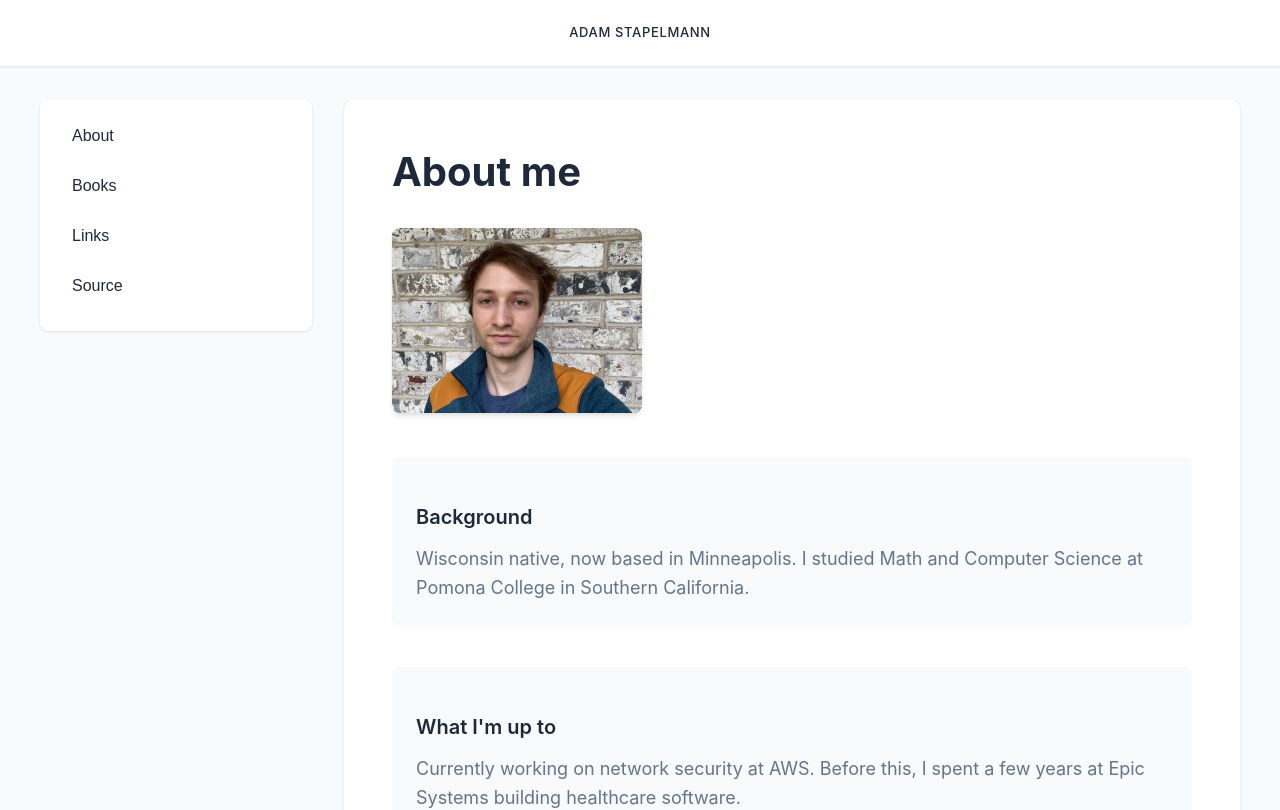
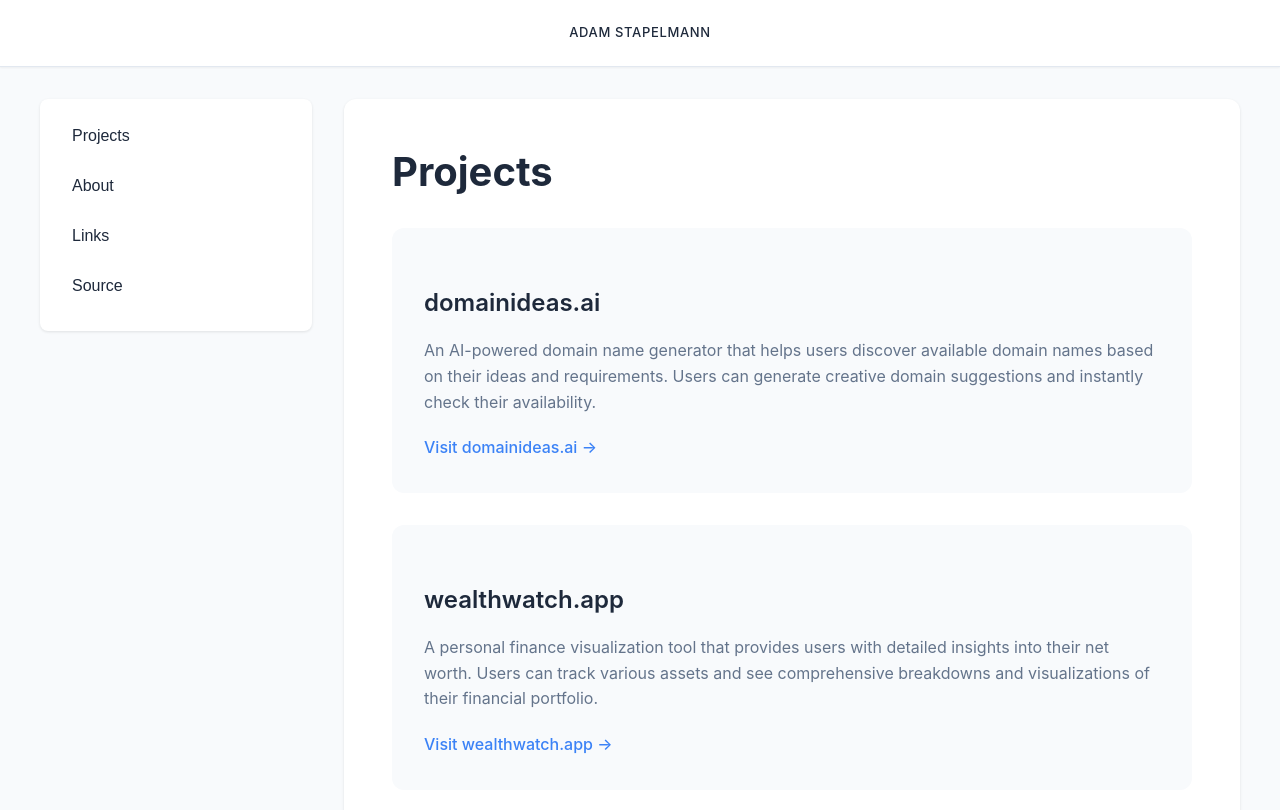
Before and after one commit to adamstapelmann/stapelmann-dev, a React (Create React App) app: page / in a window 1280 px wide. Shown: the top 810 px of the page. Built offline with nearby package versions, Linux system fonts and the light colour scheme.

Commit message:
Replace books page with projects

```diff
--- a/src/Main.tsx
+++ b/src/Main.tsx
@@ -2,15 +2,15 @@
 import { Switch, Route } from 'react-router-dom';
 
 import About from './pages/About';
-import Books from './pages/Books';
+import Projects from './pages/Projects';
 import Links from './pages/Links';
 
 const Main = () => {
   return (
     <Switch> {/* The Switch decides which component to show based on the current URL.*/}
-      <Route exact path='/' children={About}></Route>
-      <Route exact path='/about' children={About} ></Route>
-      <Route exact path="/books" children={Books}></Route>
+      <Route exact path='/' children={Projects}></Route>
+      <Route exact path='/about' children={About}></Route>
+      <Route exact path="/projects" children={Projects}></Route>
       <Route exact path="/links" children={Links}></Route>
     </Switch>
   );
--- a/src/components/NavPane.tsx
+++ b/src/components/NavPane.tsx
@@ -7,8 +7,8 @@
 function NavPane () {
     return (
         <div className="NavPane">
+          <NavButton text="Projects" link="/projects" />
           <NavButton text="About" link="/about" />
-          <NavButton text="Books" link="/books" />
           <NavButton text="Links" link="/links" />
           <NavButtonExternal text="Source" link="https://github.com/adamstapelmann/stapelmann-dev" />
         </div>
--- a/src/data/BookData.tsx
+++ /dev/null
@@ -1,53 +0,0 @@
-import Link from "./Link";
-
-/* Contains data on all books for the Book page */
-module BookData {
-    // books I've read and would recommend that others read
-    let recs: Array<Link> = new Array<Link>();
-    recs.push({title: "Designing Data-Intensive Applications", link: "https://www.amazon.com/dp/1449373321",
-        desc: "Great book for an initial and thorough understanding of systems design. It's essentially a textbook, but it reads very well." });
-    recs.push({title: "The Richest Man in Babylon", link: "https://www.amazon.com/dp/1939438632",
-        desc: "A book of short stories set in Babylon. They describe how to grow and keep wealth."});
-    recs.push({title: "Principles: Life and Work", link: "https://www.amazon.com/dp/1501124021",
-        desc: "Ray Dalio shares his principles for success."});
-    recs.push({title: "Zero to One", link: "https://www.amazon.com/dp/0804139296",
-        desc: "Peter Thiel on startups."});
-    recs.push({title: "The Intelligent Investor", link: "https://www.amazon.com/dp/0060555661",
-        desc: "This is the book that Warren Buffet always recommends people read to learn about investing. Tbh, it's really long and dense, and it's probably not a great place to begin learning about investing. But it is a good book, and it captures Buffett's style of investing."});
-    recs.push({title: "Outliers: The Story of Success", link: "https://www.amazon.com/dp/0316017930",
-        desc: "An analysis of high achievers throughout history."});
-    recs.push({title: "Talking to Strangers", link: "https://www.amazon.com/dp/0316478520",
-        desc: "A look at how we relate to and understand strangers."});
-
-
-    // books that I have not read but intend to when I get time
-    let unread: Array<Link> = new Array<Link>();
-    unread.push({title: "Atomic Habits", link: "https://www.amazon.com/dp/0735211299"});
-    unread.push({title: "Guns, Germs, and Steel", link: "https://www.amazon.com/dp/0393354326"});
-    unread.push({title: "Think and Grow Rich", link: "https://www.amazon.com/dp/1585424331"});
-    unread.push({title: "The Bitcoin Standard", link: "https://www.amazon.com/dp/1119473861"});
-    unread.push({title: "The Price of Tomorrow", link: "https://www.amazon.com/dp/1999257405"});
-    unread.push({title: "The Outsiders", link: "https://www.amazon.com/dp/1422162672"});
-    unread.push({title: "Irrational Exuberance", link: "https://www.amazon.com/dp/0691173125"});
-    unread.push({title: "The Big Score", link: "https://www.amazon.com/dp/0385183518"});
-    unread.push({title: "Delears of Lightning", link: "https://www.amazon.com/dp/0887308910"});
-    unread.push({title: "On the Shortness of Life", link: "https://www.amazon.com/dp/0143036327"});
-    unread.push({title: "Feynman Lectures on Computation", link: "https://www.amazon.com/dp/0201489910"})
-
-    // used to sort books alphabetically
-    function compareBooks(b1: Link, b2: Link) {
-        return b1.title.toLowerCase() < b2.title.toLowerCase() ? -1 : 1;
-    }
-
-    // returns the list of book recommendations
-    export function getRecs() {
-        return recs.sort(compareBooks);
-    }
-
-    // returns the list of books I haven't read
-    export function getUnread() {
-        return unread.sort(compareBooks);
-    }
-}
-
-export default BookData;
--- a/src/pages/Books.tsx
+++ /dev/null
@@ -1,43 +0,0 @@
-import React from 'react';
-import '../styles/App.css';
-import LinkEl from '../components/LinkEl';
-import Link from '../data/Link';
-import BookData from '../data/BookData';
-
-/* Page with book information */
-function Books () {
-    /* get book data */
-    const bookRecs : Array<Link> = BookData.getRecs();
-    const booksUnread : Array<Link> = BookData.getUnread();
-
-    /* construct list of book recommendations */
-    const recEl = [];
-    for (const book of bookRecs) {
-        recEl.push(<LinkEl link={book}/>);
-    }
-
-    /* construct reading list of books */
-    const unreadEl = [];
-    for (const book of booksUnread) {
-        unreadEl.push(<LinkEl link={book}/>);
-    }
-
-    return (
-      <div className="Content">
-          {/* Reading list  */}
-          <div className="ContentTitle">Reading List</div>
-          <p className="ContentText">
-            These are books that I currently have that I plan on reading.
-            Hopefully listing them publicly provides some accountability that will lead to me reading them faster.
-            If you have any suggestions, let me know.
-          </p>
-          <div className="ContentList">{unreadEl}</div>
-
-          {/* Recommendations */}
-          <div className="ContentTitle">Recommendations</div>
-          <div className="ContentList">{recEl}</div>
-      </div>
-    );
-  }
-
-  export default Books;
--- /dev/null
+++ b/src/pages/Projects.tsx
@@ -0,0 +1,35 @@
+import React from 'react';
+import '../styles/App.css';
+
+function Projects() {
+    return (
+        <div className="Content">
+            <div className="ContentTitle">Projects</div>
+            <div className="ContentText">
+                <div className="ProjectCard">
+                    <h3>domainideas.ai</h3>
+                    <p className="ProjectDescription">
+                        An AI-powered domain name generator that helps users discover available domain names
+                        based on their ideas and requirements. Users can generate creative domain suggestions
+                        and instantly check their availability.
+                    </p>
+                    <a href="https://domainideas.ai" target="_blank" rel="noopener noreferrer"
+                       className="ProjectLink">Visit domainideas.ai →</a>
+                </div>
+
+                <div className="ProjectCard">
+                    <h3>wealthwatch.app</h3>
+                    <p className="ProjectDescription">
+                        A personal finance visualization tool that provides users with detailed insights into
+                        their net worth. Users can track various assets and see comprehensive breakdowns and
+                        visualizations of their financial portfolio.
+                    </p>
+                    <a href="https://wealthwatch.app" target="_blank" rel="noopener noreferrer"
+                       className="ProjectLink">Visit wealthwatch.app →</a>
+                </div>
+            </div>
+        </div>
+    );
+}
+
+export default Projects;
--- a/src/styles/App.css
+++ b/src/styles/App.css
@@ -151,3 +151,42 @@
     font-size: 1.25rem;
   }
 }
+
+/* Project cards */
+.ProjectCard {
+  background: var(--background-color);
+  border-radius: 0.75rem;
+  padding: 2rem;
+  margin-bottom: 2rem;
+  transition: all 0.2s ease;
+}
+
+.ProjectCard:hover {
+  transform: translateY(-2px);
+  box-shadow: 0 4px 6px -1px rgba(0, 0, 0, 0.1), 0 2px 4px -1px rgba(0, 0, 0, 0.06);
+}
+
+.ProjectCard h3 {
+  font-size: 1.5rem;
+  font-weight: 600;
+  color: var(--text-color);
+  margin-bottom: 1rem;
+}
+
+.ProjectDescription {
+  color: var(--secondary-text);
+  line-height: 1.6;
+  margin-bottom: 1.5rem;
+}
+
+.ProjectLink {
+  display: inline-block;
+  color: var(--primary-color);
+  text-decoration: none;
+  font-weight: 500;
+  transition: color 0.2s ease;
+}
+
+.ProjectLink:hover {
+  color: var(--primary-hover);
+}
```
